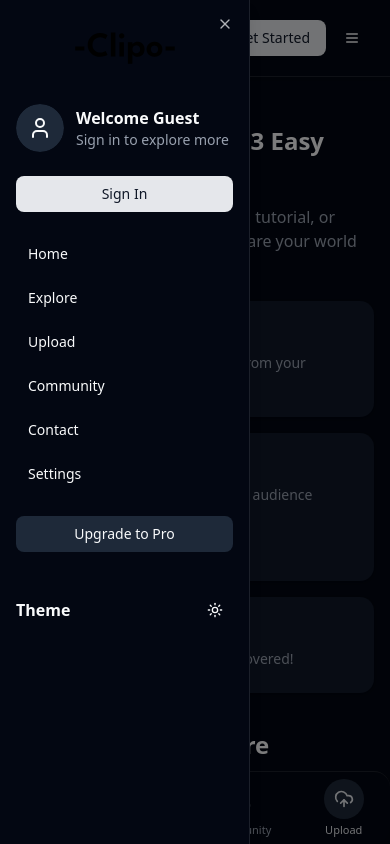
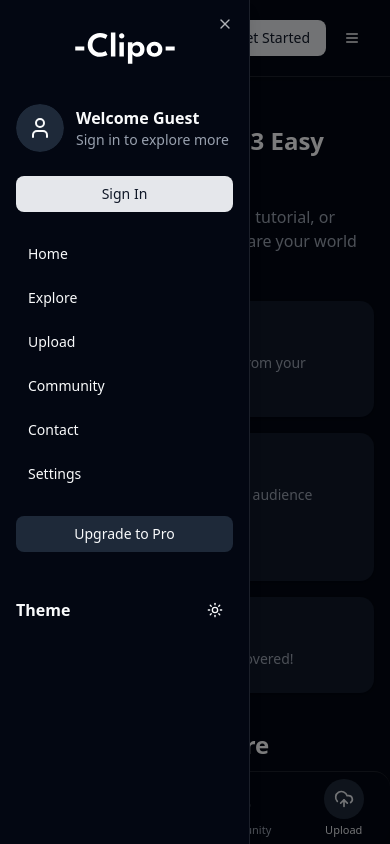
Before and after one commit to vinay-oppuri/imageKit, a Next.js app: page /upload in a window 390 px wide. Both pictures are taken after a click on the button 352 px from the left and 38 px from the top of the page. Shown: the top 844 px of the page. Built offline with nearby package versions, Linux system fonts and the light colour scheme; no server answers; what imagekitio-react would draw is missing.

Commit message:
logo colors

```diff
--- a/components/navbar/mobileSidebar.tsx
+++ b/components/navbar/mobileSidebar.tsx
@@ -40,7 +40,7 @@
 
             <SheetContent side="left" className="w-[250px] p-4">
                 <div className="flex flex-col gap-6">
-                    <Link href='/' className="flex items-center justify-center p-4" onClick={handleClick}>
+                    <Link href='/' className="flex items-center justify-center dark:invert p-4" onClick={handleClick}>
                         <Image
                             className="w-25"
                             src="/logo.svg"
```
